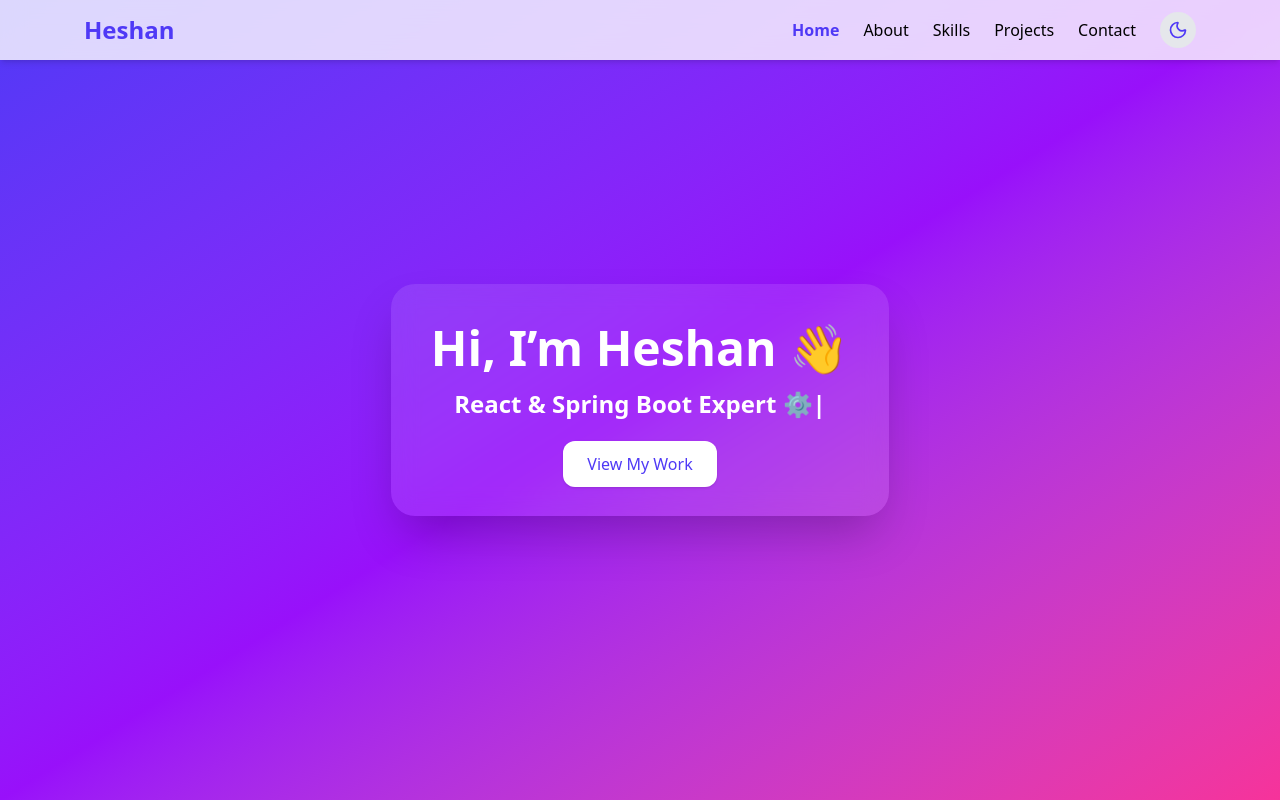
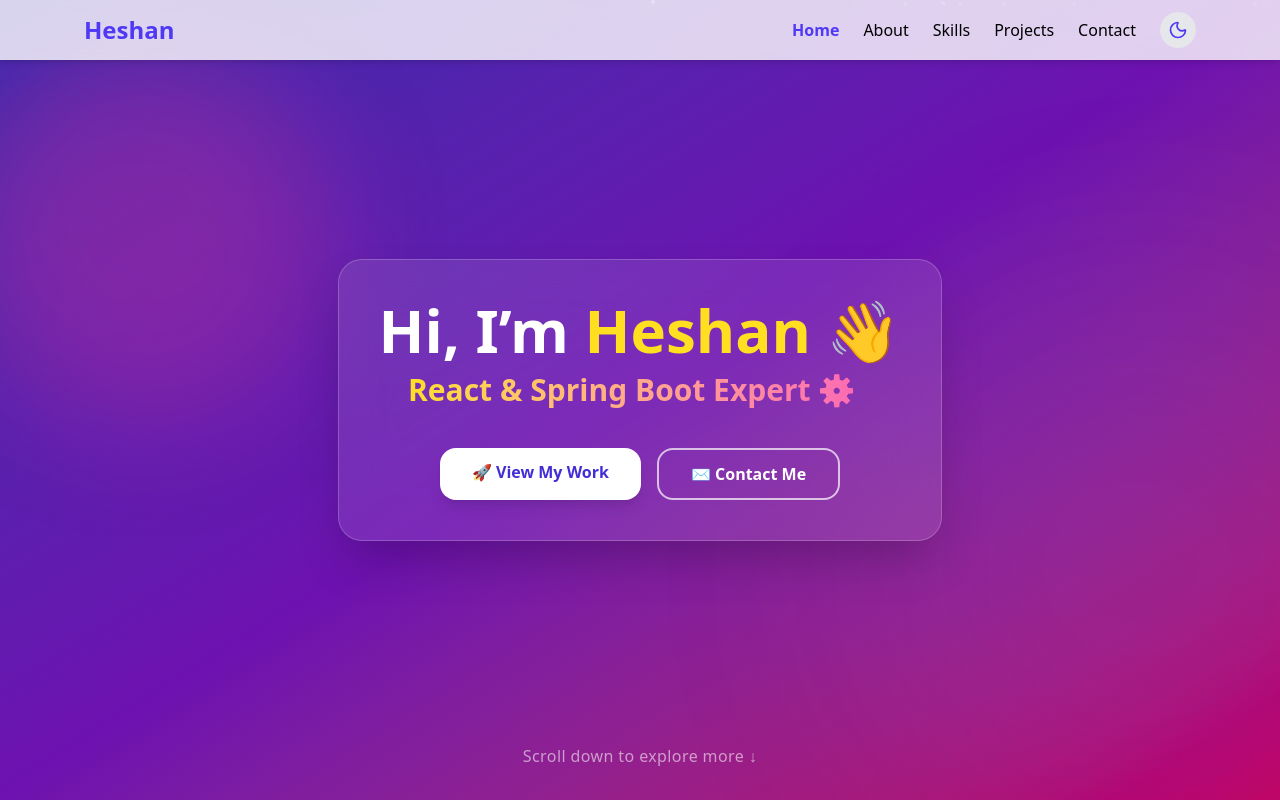
Before and after one commit to heshsandaru/my-react-portfolio, a React (Vite) app: page / in a window 1280 px wide. Shown: the top 800 px of the page. Built offline with nearby package versions, Linux system fonts and the light colour scheme.

Commit message:
update ui hero page

```diff
--- a/src/components/Hero.jsx
+++ b/src/components/Hero.jsx
@@ -1,14 +1,79 @@
 import React from "react";
 import { TypeAnimation } from "react-type-animation";
+import { motion } from "framer-motion";
+
 
 export default function Hero() {
   return (
     <section
       id="home"
-      className="min-h-screen flex flex-col justify-center items-center text-center bg-gradient-to-br from-indigo-600 via-purple-600 to-pink-500 text-white relative overflow-hidden"
+      className="relative min-h-screen flex flex-col justify-center items-center text-center
+                 bg-gradient-to-br from-indigo-800 via-purple-800 to-pink-700
+                 text-white overflow-hidden"
     >
-      <div className="backdrop-blur-md bg-white/10 rounded-3xl p-10 shadow-2xl">
-        <h1 className="text-5xl font-bold mb-4">Hi, I’m Heshan 👋</h1>
+      {/* Floating Gradient Orbs */}
+      <div className="absolute w-96 h-96 bg-pink-500/30 rounded-full blur-3xl top-10 left-[-50px] animate-pulse"></div>
+      <div className="absolute w-96 h-96 bg-indigo-500/30 rounded-full blur-3xl bottom-10 right-[-50px] animate-ping"></div>
+
+      {/* Subtle Particles */}
+      <div className="absolute inset-0 overflow-hidden">
+        {[...Array(30)].map((_, i) => (
+          <motion.span
+            key={i}
+            className="absolute w-1 h-1 bg-white/70 rounded-full"
+            initial={{
+              x: Math.random() * window.innerWidth,
+              y: Math.random() * window.innerHeight,
+              opacity: Math.random(),
+            }}
+            animate={{
+              y: ["0%", "100%"],
+              opacity: [1, 0],
+            }}
+            transition={{
+              duration: 5 + Math.random() * 5,
+              repeat: Infinity,
+              delay: Math.random() * 5,
+            }}
+          />
+        ))}
+      </div>
+
+      {/* Content Card */}
+      <motion.div
+        initial={{ opacity: 0, y: 40, scale: 0.9 }}
+        animate={{ opacity: 1, y: 0, scale: 1 }}
+        transition={{ duration: 1, ease: "easeOut" }}
+        className="relative z-10 backdrop-blur-xl bg-white/10 border border-white/20
+                   rounded-3xl p-10 shadow-2xl max-w-2xl text-center"
+      >
+        {/* Profile Image */}
+        {/* <motion.div
+          initial={{ scale: 0 }}
+          animate={{ scale: 1 }}
+          transition={{ delay: 0.3, type: "spring", stiffness: 120 }}
+          className="mx-auto w-40 h-40 rounded-full mb-6
+                     bg-gradient-to-tr from-yellow-400 to-pink-400 p-[3px]
+                     shadow-lg hover:shadow-yellow-300/50 transition-shadow"
+        >
+          <img
+            src="./../assets/1756476474646.jpeg" // 🖼️ Replace with your actual profile image path
+            alt="Heshan"
+            className="w-full h-full rounded-full object-cover border-4 border-white/10"
+          />
+        </motion.div> */}
+
+        {/* Title */}
+        <motion.h1
+          initial={{ opacity: 0, y: -20 }}
+          animate={{ opacity: 1, y: 0 }}
+          transition={{ delay: 0.6, duration: 0.8 }}
+          className="text-5xl md:text-6xl font-extrabold mb-3"
+        >
+          Hi, I’m <span className="text-yellow-300">Heshan 👋</span>
+        </motion.h1>
+
+        {/* Type Animation */}
         <TypeAnimation
           sequence={[
             "Full-Stack Developer 💻",
@@ -17,21 +82,59 @@
             2000,
             "UI/UX Designer 🎨",
             2000,
+            "Tech Innovator 🚀",
+            2000,
           ]}
           wrapper="span"
-          speed={50}
+          speed={60}
           repeat={Infinity}
-          className="text-2xl font-semibold"
+          className="text-2xl md:text-3xl font-semibold bg-gradient-to-r from-yellow-300 to-pink-400 bg-clip-text text-transparent"
         />
-        <div className="mt-8">
-          <a
+
+        {/* Buttons */}
+        <motion.div
+          className="mt-10 flex flex-col sm:flex-row justify-center gap-4"
+          initial={{ opacity: 0 }}
+          animate={{ opacity: 1 }}
+          transition={{ delay: 1.2 }}
+        >
+          <motion.a
             href="#projects"
-            className="px-6 py-3 bg-white text-indigo-600 font-medium rounded-xl shadow hover:bg-gray-100 transition"
+            whileHover={{
+              scale: 1.1,
+              boxShadow: "0 0 25px rgba(255,255,255,0.3)",
+            }}
+            whileTap={{ scale: 0.95 }}
+            className="px-8 py-3 bg-white text-indigo-700 font-semibold rounded-2xl
+                       shadow-lg hover:bg-gray-100 transition-all"
           >
-            View My Work
-          </a>
-        </div>
-      </div>
+            🚀 View My Work
+          </motion.a>
+
+          <motion.a
+            href="#contact"
+            whileHover={{
+              scale: 1.1,
+              boxShadow: "0 0 25px rgba(255,255,255,0.3)",
+            }}
+            whileTap={{ scale: 0.95 }}
+            className="px-8 py-3 bg-transparent border-2 border-white/70 text-white
+                       font-semibold rounded-2xl hover:bg-white hover:text-indigo-700 transition-all"
+          >
+            ✉️ Contact Me
+          </motion.a>
+        </motion.div>
+      </motion.div>
+
+      {/* Floating Footer Text */}
+      <motion.p
+        initial={{ opacity: 0 }}
+        animate={{ opacity: 0.8 }}
+        transition={{ delay: 2, duration: 1 }}
+        className="absolute bottom-8 text-sm md:text-base text-white/70 tracking-wide"
+      >
+        Scroll down to explore more ↓
+      </motion.p>
     </section>
   );
 }
```
